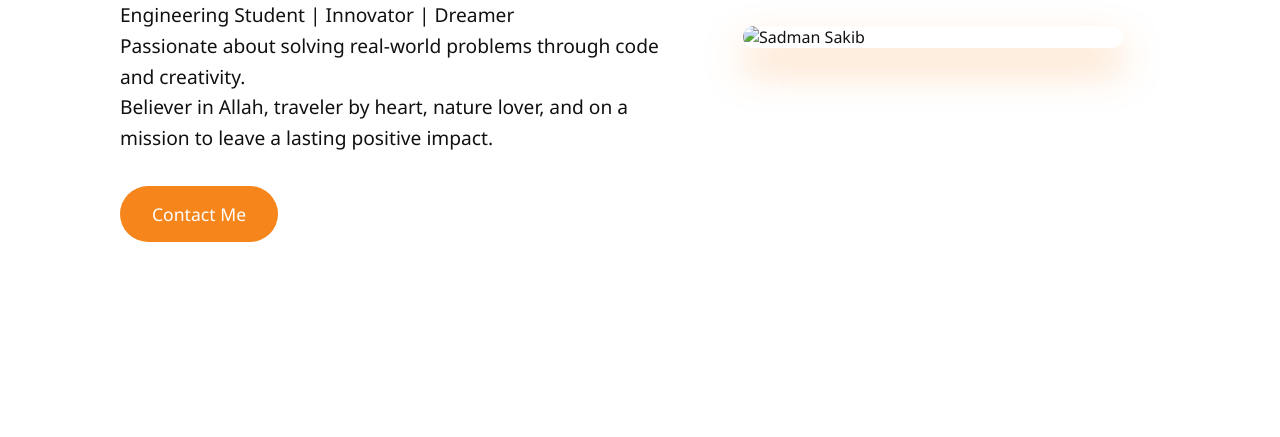
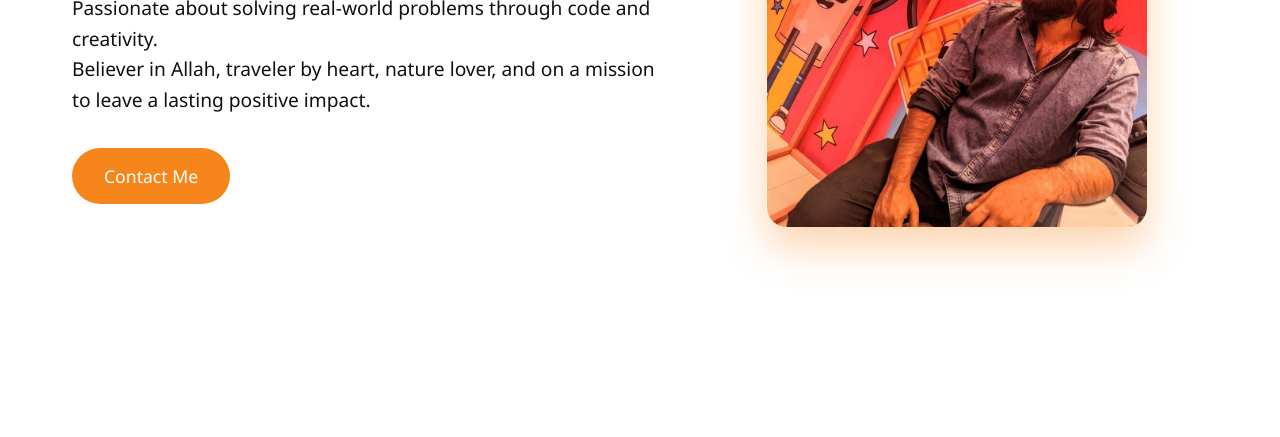
Before and after one commit to SadmanSakibShaon/SadmanSakibShaon, a plain HTML site: page index.html in a window 1280 px wide. Shown: the part 363-800 px from the top of the page. Drawn offline with Linux system fonts and the light colour scheme.

Commit message:
Update index.html

```diff
--- a/index.html
+++ b/index.html
@@ -233,7 +233,7 @@
         <button class="btn-primary" onclick="openModal()">Contact Me</button>
       </div>
       <div class="hero-image">
-        <img src="image/MY.jpg" alt="Sadman Sakib">
+        <img src="images/MY.jpg" alt="Sadman Sakib">
       </div>
     </header>
   </div>
```
